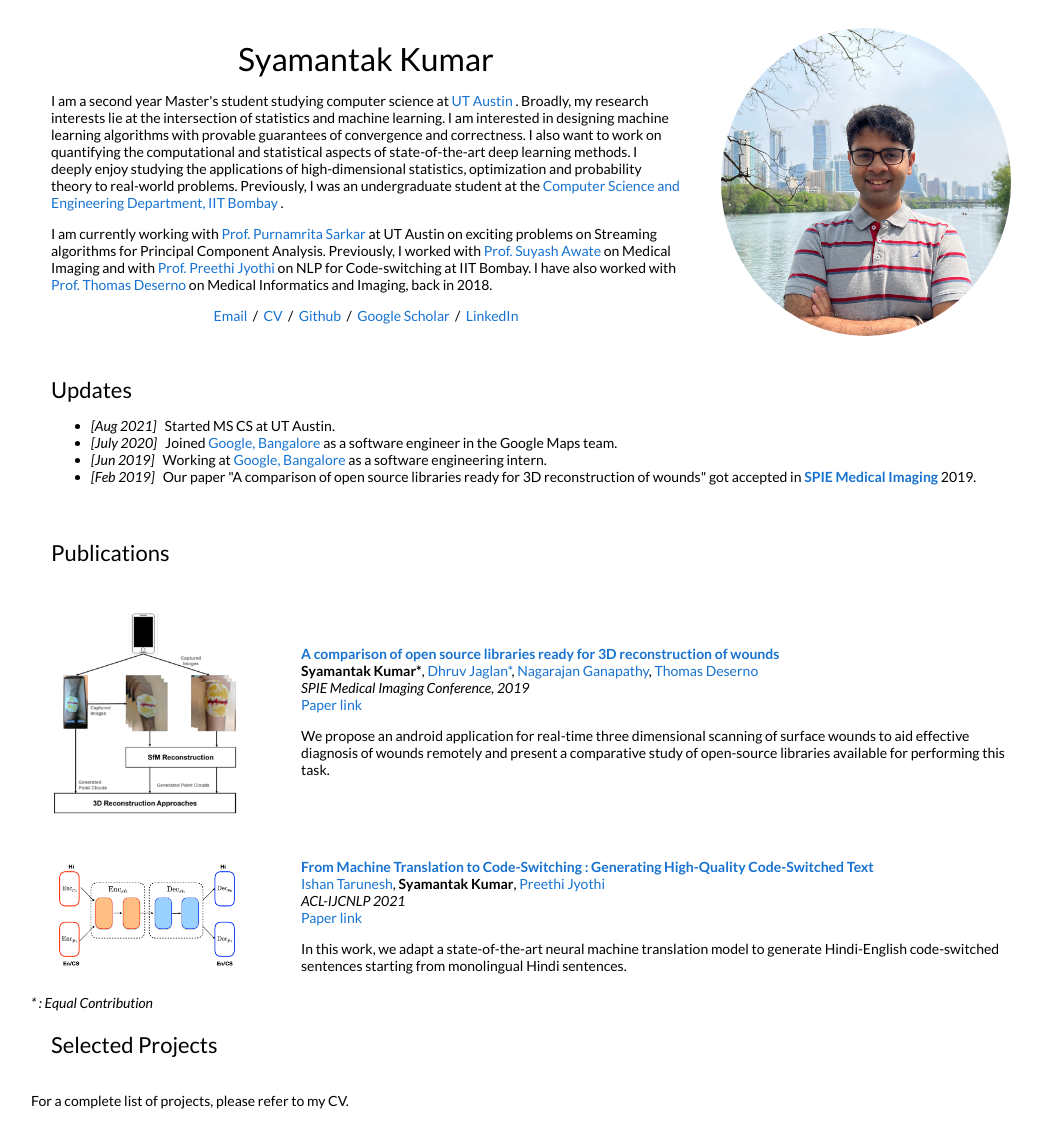
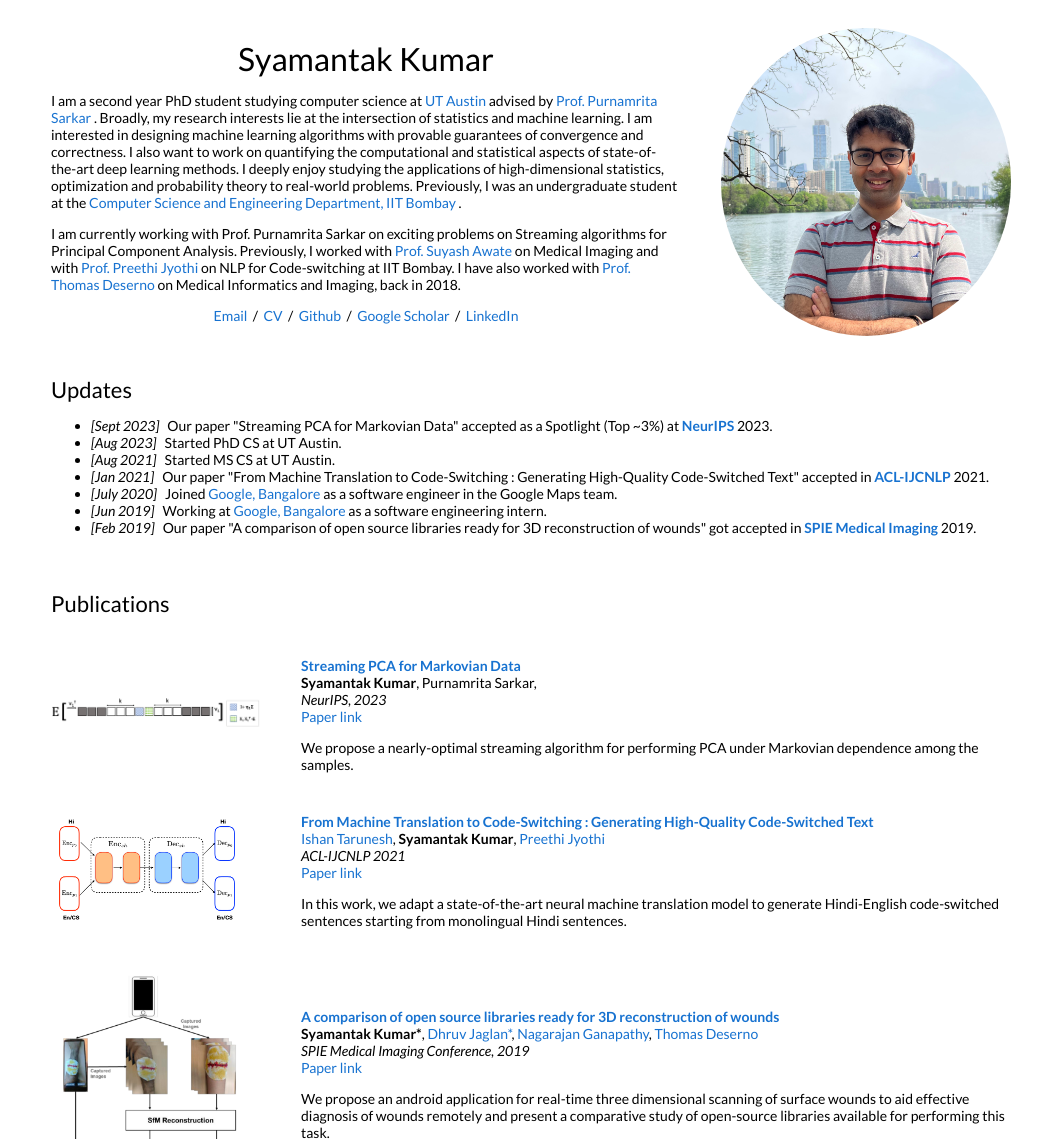
Before and after one commit to syamantakk/syamantakk.github.io, a plain HTML site: page index.html in a window 1280 px wide. Shown: the top 1139 px of the page, without its empty margins (109-1151 px from the left). Drawn offline with Linux system fonts and the light colour scheme.

Commit message:
Add files via upload

```diff
--- a/index.html
+++ b/index.html
@@ -24,7 +24,7 @@
               </p>
               <!-- About -->
               <p>
-                I am a second year Master's student studying computer science at <a href="https://www.cs.utexas.edu/"> UT Austin </a>. Broadly, my research interests lie at the intersection of statistics and machine learning.
+                I am a second year PhD student studying computer science at <a href="https://www.cs.utexas.edu/"> UT Austin </a> advised by <a href="https://cns.utexas.edu/directory/item/19-statistics/1941-sarkar-purnamrita?Itemid=349"> Prof. Purnamrita Sarkar </a>. Broadly, my research interests lie at the intersection of statistics and machine learning.
                 I am interested in designing machine learning algorithms with provable guarantees of convergence and correctness. I also want to work on quantifying the computational and statistical aspects of state-of-the-art deep learning methods.
                 I deeply enjoy studying the applications of high-dimensional statistics, optimization and probability theory to real-world problems.
                 Previously, I was an undergraduate student at the <a href="https://www.cse.iitb.ac.in/"> Computer Science and Engineering Department, IIT Bombay </a>.
@@ -32,14 +32,13 @@
 
               <!-- Work Bio -->
               <p>
-        I am currently working with <a href="https://cns.utexas.edu/directory/item/19-statistics/1941-sarkar-purnamrita?Itemid=349"> Prof. Purnamrita Sarkar </a> at UT Austin on exciting problems on Streaming algorithms for Principal Component Analysis.
-        Previously, I worked with <a href="https://www.cse.iitb.ac.in/~suyash/)"> Prof. Suyash Awate </a> on Medical Imaging and with <a href="https://www.cse.iitb.ac.in/~pjyothi/"> Prof. Preethi Jyothi </a> on NLP for Code-switching at IIT Bombay.
+        I am currently working with  Prof. Purnamrita Sarkar on exciting problems on Streaming algorithms for Principal Component Analysis. Previously, I worked with <a href="https://www.cse.iitb.ac.in/~suyash/)"> Prof. Suyash Awate </a> on Medical Imaging and with <a href="https://www.cse.iitb.ac.in/~pjyothi/"> Prof. Preethi Jyothi </a> on NLP for Code-switching at IIT Bombay.
         I have also worked with <a href="https://www.plri.de/en/mitarbeiter/thomas-deserno"> Prof. Thomas Deserno</a> on Medical Informatics and Imaging, back in 2018.
               </p>
 
               <!-- Contact details -->
               <p align=center>
-                <a href="mailto:syamantakk@cse.iitb.ac.in">Email</a> &nbsp/&nbsp
+                <a href="mailto:syamantak@utexas.edu">Email</a> &nbsp/&nbsp
                 <a href="data/CV.pdf">CV</a> &nbsp/&nbsp
                 <a href="https://github.com/Godric877"> Github</a> &nbsp/&nbsp
                 <a href="https://scholar.google.com/citations?user=lNVTz20AAAAJ&hl=en">Google Scholar</a> &nbsp/&nbsp
@@ -60,7 +59,10 @@
                     <heading>Updates</heading>
                     <p>
                         <ul id="news">
+                            <li> <i> [Sept 2023] &nbsp; </i> Our paper "Streaming PCA for Markovian Data"  accepted as a Spotlight (Top ~3%) at <a href="https://nips.cc/"><b>NeurIPS</b></a> 2023.</li>
+                            <li> <i> [Aug 2023] &nbsp; </i> Started PhD CS at UT Austin.</li>
                             <li> <i> [Aug 2021] &nbsp; </i> Started MS CS at UT Austin.</li>
+                            <li> <i> [Jan 2021] &nbsp; </i> Our paper "From Machine Translation to Code-Switching : Generating High-Quality Code-Switched Text" accepted in <a href="https://2021.aclweb.org/"><b>ACL-IJCNLP</b></a> 2021.</li>
                             <li> <i> [July 2020] &nbsp; </i> Joined <a href="https://www.google.com/"> Google, Bangalore </a> as a software engineer in the Google Maps team.</li>
                             <li> <i> [Jun 2019] &nbsp; </i> Working at <a href="https://www.google.com/"> Google, Bangalore </a> as a software engineering intern.</li>
                             <li> <i> [Feb 2019] &nbsp; </i> Our paper "A comparison of open source libraries ready for 3D reconstruction of wounds" got accepted in <a href="https://spie.org/?SSO=1"><b>SPIE Medical Imaging</b></a> 2019.</li>
@@ -101,26 +103,24 @@
           <tr>
             <!-- image -->
             <td width="25%">
-              <img width="90%" src="images/spie_paper.jpg" alt="obj">
+              <img height = "200%" width="100%" src="images/neurips_streaming_pca_1.png" alt="obj">
             </td>
             <!-- content -->
             <td valign="middle" width="75%">
-              <a href="https://arxiv.org/abs/1908.06401">
-                <papertitle>A comparison of open source libraries ready for 3D reconstruction of wounds</papertitle>
+              <a href="https://arxiv.org/pdf/2305.02456.pdf">
+                <papertitle>Streaming PCA for Markovian Data</papertitle>
               </a>
               <br>
               <!-- authors -->
-              <strong>Syamantak Kumar*</strong>,
-              <a href="https://www.cse.iitb.ac.in/~dhruvj/">Dhruv Jaglan*</a>,
-              <a href="researchgate.net/profile/Nagarajan_Ganapathy">Nagarajan Ganapathy</a>,
-              <a href="https://www.plri.de/en/mitarbeiter/thomas-deserno">Thomas Deserno</a>
+              <strong>Syamantak Kumar</strong>,
+              Purnamrita Sarkar,
               <br>
-              <em>SPIE Medical Imaging Conference, 2019</em>
+              <em>NeurIPS, 2023</em>
               <br>
-        <a href="https://www.spiedigitallibrary.org/conference-proceedings-of-spie/10954/109540A/A-comparison-of-open-source-libraries-ready-for-3D-reconstruction/10.1117/12.2513411.short?SSO=1">Paper link</a>
+        <a href="https://arxiv.org/pdf/2305.02456.pdf">Paper link</a>
         <!-- <a href="data/ipmi2019_slides.pdf">slides</a> -->
               <p></p>
-              <p>We propose an android application for real-time three dimensional scanning of surface wounds to aid effective diagnosis of wounds remotely and present a comparative study of open-source libraries available for performing this task.</p>
+              <p>We propose a nearly-optimal streaming algorithm for performing PCA under Markovian dependence among the samples.</p>
             </td>
           </tr>
           <tr>
@@ -145,6 +145,31 @@
         <!-- <a href="data/ipmi2019_slides.pdf">slides</a> -->
               <p>In this work, we adapt a state-of-the-art neural machine translation model to generate Hindi-English code-switched sentences starting from monolingual Hindi sentences.</p>
               <p></p>
+            </td>
+          </tr>
+          <tr>
+            <!-- image -->
+            <td width="25%">
+              <img width="90%" src="images/spie_paper.jpg" alt="obj">
+            </td>
+            <!-- content -->
+            <td valign="middle" width="75%">
+              <a href="https://arxiv.org/abs/1908.06401">
+                <papertitle>A comparison of open source libraries ready for 3D reconstruction of wounds</papertitle>
+              </a>
+              <br>
+              <!-- authors -->
+              <strong>Syamantak Kumar*</strong>,
+              <a href="https://www.cse.iitb.ac.in/~dhruvj/">Dhruv Jaglan*</a>,
+              <a href="researchgate.net/profile/Nagarajan_Ganapathy">Nagarajan Ganapathy</a>,
+              <a href="https://www.plri.de/en/mitarbeiter/thomas-deserno">Thomas Deserno</a>
+              <br>
+              <em>SPIE Medical Imaging Conference, 2019</em>
+              <br>
+        <a href="https://www.spiedigitallibrary.org/conference-proceedings-of-spie/10954/109540A/A-comparison-of-open-source-libraries-ready-for-3D-reconstruction/10.1117/12.2513411.short?SSO=1">Paper link</a>
+        <!-- <a href="data/ipmi2019_slides.pdf">slides</a> -->
+              <p></p>
+              <p>We propose an android application for real-time three dimensional scanning of surface wounds to aid effective diagnosis of wounds remotely and present a comparative study of open-source libraries available for performing this task.</p>
             </td>
           </tr>
           <!-- Demo for future reference -->
@@ -211,7 +236,7 @@
 
 
         <!-- SPIE -->
-          <tr>
+<!--           <tr>
             <td width="25%">
               <img width="90%" src="images/tub.jpg" alt="obj">
             </td>
@@ -222,7 +247,7 @@
               <br>
               <p>My research project during Summer'18. We developed an android application to assist medical diagnosis and treatment remotely by observing 3D scanned models of surface wounds.</a> </p>
             </td>
-          </tr>
+          </tr> -->
 
           <!-- AdvGAN-KWS -->
           <tr>
@@ -282,9 +307,9 @@
         <table width="100%" align="center" border="0" cellpadding="20">
         <!-- Keep tr for one row, within that, use 25% and 75% for image and text respectively  -->
           <tr>
-            <td width="25%">
+<!--             <td width="25%">
               <img width="100%" src="images/iitb.jpg" alt="iitb">
-            </td>
+            </td> -->
             <td width="75%" valign="center">
               Undergraduate Teaching Assistant, PH107, Quantum Physics and its Applications, Fall 2017
               <br>
@@ -293,9 +318,9 @@
             </td>
           </tr>
           <tr>
-            <td width="25%">
+<!--             <td width="25%">
               <img width="100%" src="images/UTAustinLogo.png" alt="uta">
-            </td>
+            </td> -->
             <td width="75%" valign="center">
               Graduate Teaching Assistant, CS361S, Network Security and Privacy, Fall 2021
               <br>
@@ -304,9 +329,9 @@
             </td>
           </tr>
           <tr>
-            <td width="25%">
+<!--             <td width="25%">
               <img width="100%" src="images/UTAustinLogo.png" alt="uta">
-            </td>
+            </td> -->
             <td width="75%" valign="center">
               Graduate Teaching Assistant, EE 461P, Data Science Principles, Spring 2022
               <br>
@@ -314,6 +339,7 @@
               <!-- end of services -->
             </td>
           </tr>
+
         </table>
 
         <!-- Footer -->
```
